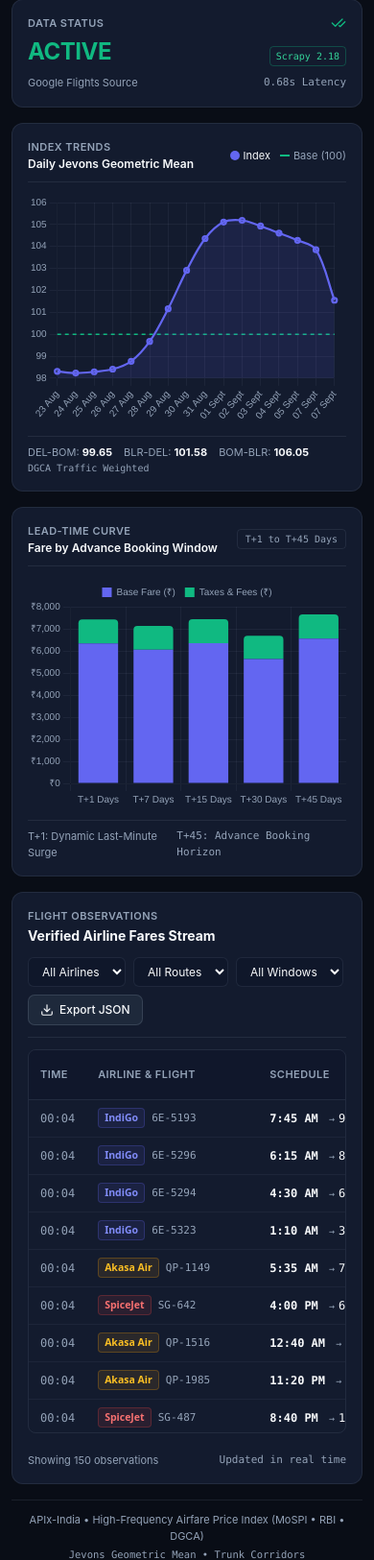
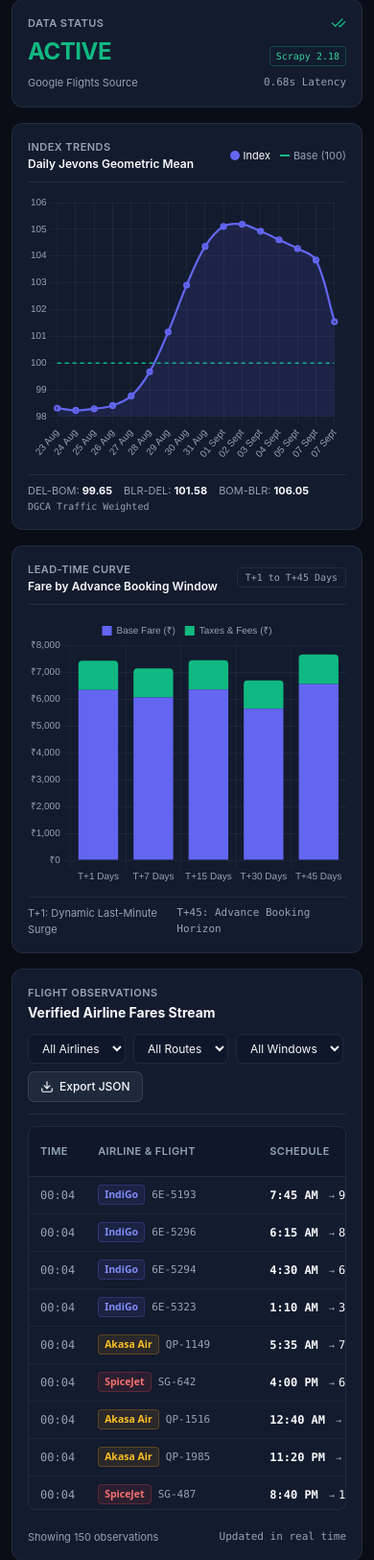
Before and after one commit to SamarthMane09/APIx-India, a FastAPI app: page / in a window 390 px wide. Shown: the part 557-2182 px from the top of the page at 96% size. Run offline with FastAPI, Linux system fonts and the light colour scheme; some libraries are stand-ins or nearby versions.

Commit message:
style: improve layout responsiveness and centering
Standardize the container width to 1240px and refactor body/container classes to ensure consistent scaling and layout across viewports.

```diff
--- a/templates/index.html
+++ b/templates/index.html
@@ -1,5 +1,5 @@
 <!DOCTYPE html>
-<html lang="en" class="dark h-full">
+<html lang="en" class="dark">
 <head>
   <meta charset="UTF-8">
   <meta name="viewport" content="width=device-width, initial-scale=1.0">
@@ -97,12 +97,19 @@
       background-color: var(--bg);
       color: var(--text-main);
       transition: background-color 0.2s ease, color 0.2s ease;
+      min-height: 100vh;
+      overflow-x: hidden;
+      overflow-y: auto;
     }
 
     .bento-container {
       display: grid;
       grid-template-columns: repeat(12, 1fr);
       gap: 16px;
+      width: 100%;
+      max-width: 1240px;
+      margin-left: auto;
+      margin-right: auto;
     }
 
     .bento-card {
@@ -235,10 +242,10 @@
     ::-webkit-scrollbar-thumb:hover { background: #64748b80; }
   </style>
 </head>
-<body class="min-h-full flex flex-col antialiased p-3 sm:p-5 lg:p-6 box-border">
-
-  <!-- BENTO MASTER CONTAINER -->
-  <div class="bento-container max-w-7xl w-full mx-auto flex-1">
+<body class="antialiased p-3 sm:p-5 lg:p-6 box-border">
+
+  <!-- BENTO MASTER CONTAINER (Fixed proportional bounds with natural responsive zoom) -->
+  <div class="bento-container">
 
     <!-- BENTO HEADER -->
     <header class="bento-header flex flex-col sm:flex-row sm:items-center sm:justify-between gap-3 shadow-xs">
@@ -407,7 +414,7 @@
         </div>
       </div>
 
-      <div class="relative flex-1 min-h-[240px] w-full">
+      <div class="relative w-full h-[280px]">
         <canvas id="indexTrendsChart"></canvas>
       </div>
 
@@ -433,7 +440,7 @@
         </span>
       </div>
 
-      <div class="relative flex-1 min-h-[240px] w-full">
+      <div class="relative w-full h-[280px]">
         <canvas id="leadTimeChart"></canvas>
       </div>
 
```
Also changed, not shown: index.html (+14 -7 lines).
